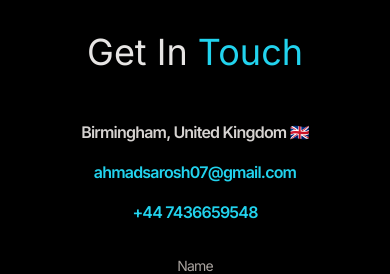
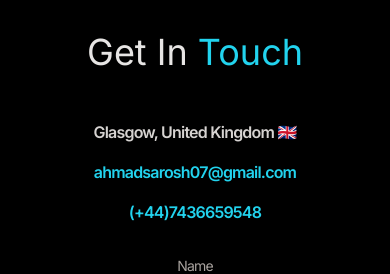
Before and after one commit to SaroshAhmad/My_Portfolio, a React (Vite) app: page / in a window 390 px wide. Shown: the part 5720-5994 px from the top of the page. Built offline with nearby package versions, Linux system fonts and the light colour scheme; no server answers; the database is empty.

Commit message:
Update contact address and phone number format in CONTACT constant; modify success message in Contact component

```diff
--- a/src/components/Contact.jsx
+++ b/src/components/Contact.jsx
@@ -27,7 +27,7 @@ const Contact = () => {
             });
 
             // Provide success feedback
-            setStatus("Thank you for your message! We will get back to you soon.");
+            setStatus("Thank you for your message! I'll get back to you soon.");
             setName("");
             setEmail("");
             setMessage("");
--- a/src/constants/index.js
+++ b/src/constants/index.js
@@ -120,7 +120,7 @@ export const PROJECTS = [
 ];
 
 export const CONTACT = {
-  address: "Birmingham, United Kingdom 🇬🇧 ",
-  phoneNo: "+44 7436659548 ",
+  address: "Glasgow, United Kingdom 🇬🇧 ",
+  phoneNo: "(+44)7436659548 ",
   email: "ahmadsarosh07@gmail.com",
 };
```
